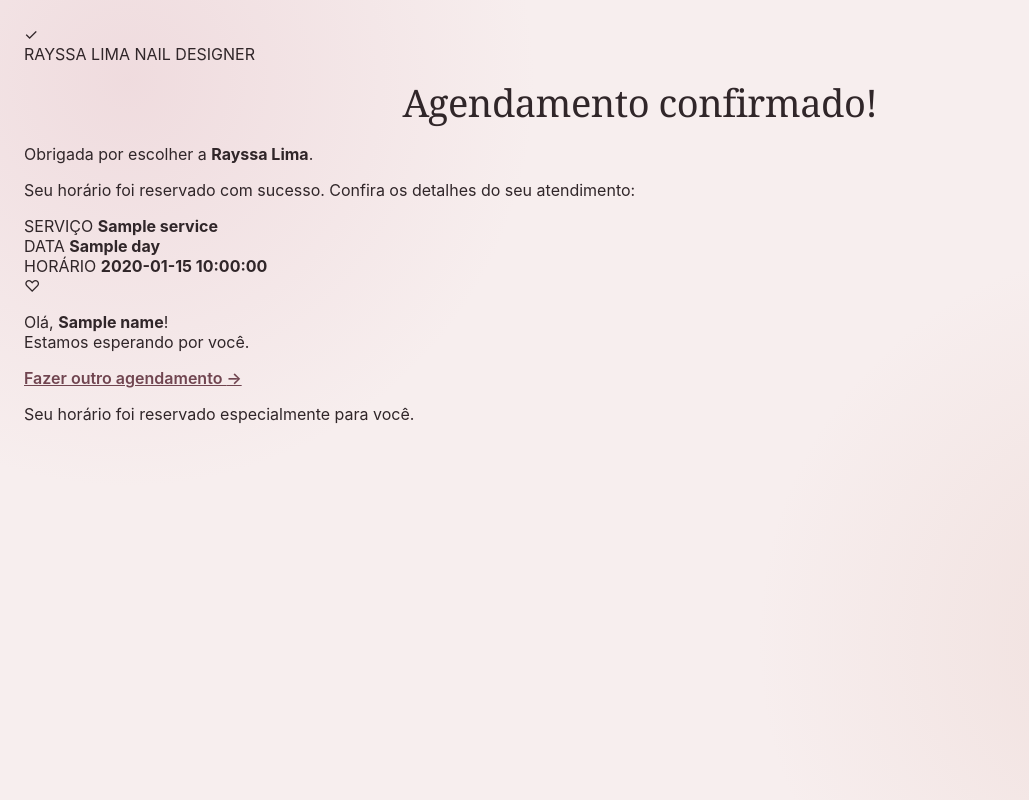
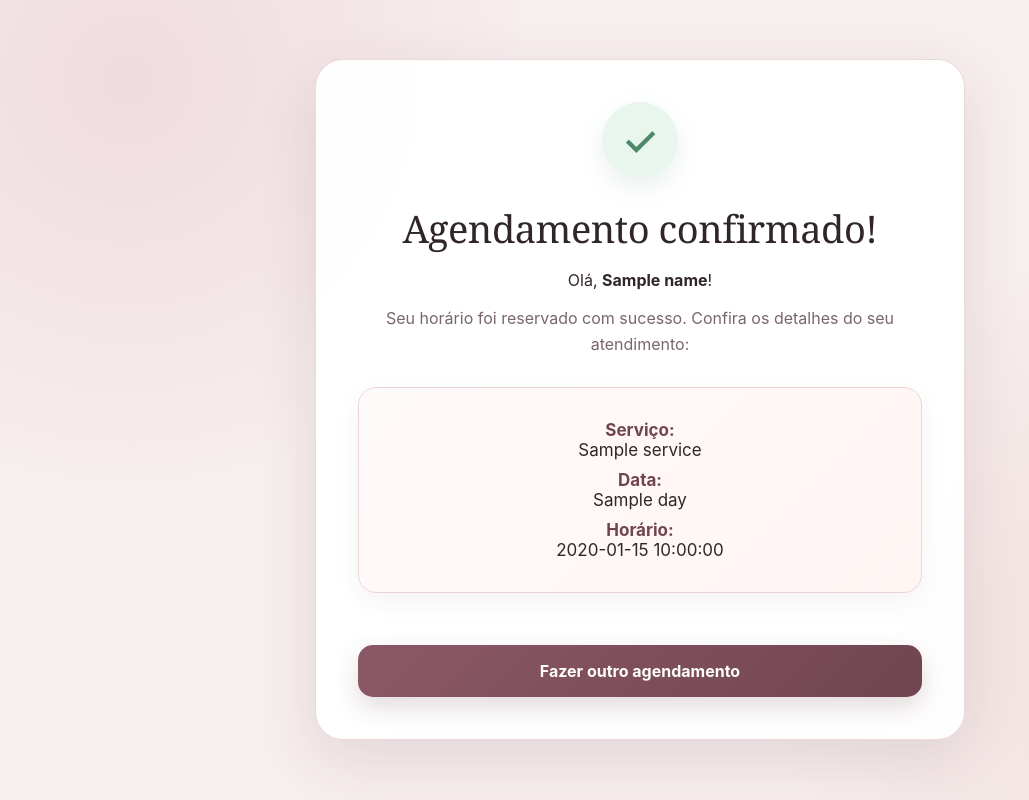
Before and after one commit to viniciusmacciel18-rgb/Agendamentos-, a Flask app: template templates/confirmacao.html in a window 1280 px wide. Shown: the whole page, without its empty margins (0-1029 px from the left). Run offline with Flask 3, Linux system fonts and the light colour scheme; the template is opened without the code that fills it: most values are stand-ins (such as "Sample title", 1, 10 or a date in 2020).

Commit message:
Update confirmacao.html

```diff
--- a/templates/confirmacao.html
+++ b/templates/confirmacao.html
@@ -3,82 +3,53 @@
 
 <head>
     <meta charset="utf-8">
-    <meta name="viewport" content="width=device-width, initial-scale=1">
+    <meta name="viewport" content="width=device-width,initial-scale=1">
 
-    <title>Agendamento confirmado | Rayssa Lima</title>
+    <title>Agendamento confirmado</title>
 
-    <link rel="stylesheet" href="{{ url_for('static', filename='style.css') }}">
+    <link rel="stylesheet"
+          href="{{ url_for('static', filename='style.css') }}">
 </head>
 
-<body class="confirmation-page">
+<body>
 
-    <main class="confirmation-card">
+    <main class="card center">
 
-        <!-- Ícone de sucesso -->
-        <div class="confirmation-icon">
-            ✓
-        </div>
+        <div class="success">✓</div>
 
-        <!-- Marca -->
-        <div class="confirmation-brand">
-            RAYSSA LIMA
-            <span>NAIL DESIGNER</span>
-        </div>
-
-        <!-- Título -->
         <h1>Agendamento confirmado!</h1>
 
-        <p class="confirmation-welcome">
-            Obrigada por escolher a <strong>Rayssa Lima</strong>.
+        <p>
+            Olá, <strong>{{ name }}</strong>!
         </p>
 
-        <p class="confirmation-text">
+        <p class="sub">
             Seu horário foi reservado com sucesso.
             Confira os detalhes do seu atendimento:
         </p>
 
-        <!-- Resumo -->
-        <section class="confirmation-summary">
+        <div class="summary">
 
-            <div class="confirmation-item">
-                <span class="confirmation-label">SERVIÇO</span>
-                <strong>{{ service }}</strong>
-            </div>
+            <p>
+                <strong>Serviço:</strong><br>
+                {{ service }}
+            </p>
 
-            <div class="confirmation-divider"></div>
+            <p>
+                <strong>Data:</strong><br>
+                {{ day }}
+            </p>
 
-            <div class="confirmation-item">
-                <span class="confirmation-label">DATA</span>
-                <strong>{{ day }}</strong>
-            </div>
+            <p>
+                <strong>Horário:</strong><br>
+                {{ time }}
+            </p>
 
-            <div class="confirmation-divider"></div>
-
-            <div class="confirmation-item">
-                <span class="confirmation-label">HORÁRIO</span>
-                <strong>{{ time }}</strong>
-            </div>
-
-        </section>
-
-        <!-- Mensagem -->
-        <div class="confirmation-message">
-            <span>♡</span>
-            <p>
-                Olá, <strong>{{ name }}</strong>!<br>
-                Estamos esperando por você.
-            </p>
         </div>
 
-        <!-- Botão -->
-        <a class="confirmation-button" href="{{ url_for('index') }}">
+        <a class="button" href="{{ url_for('index') }}">
             Fazer outro agendamento
-            <span>→</span>
         </a>
-
-        <p class="confirmation-footer">
-            Seu horário foi reservado especialmente para você.
-        </p>
 
     </main>
 
```
